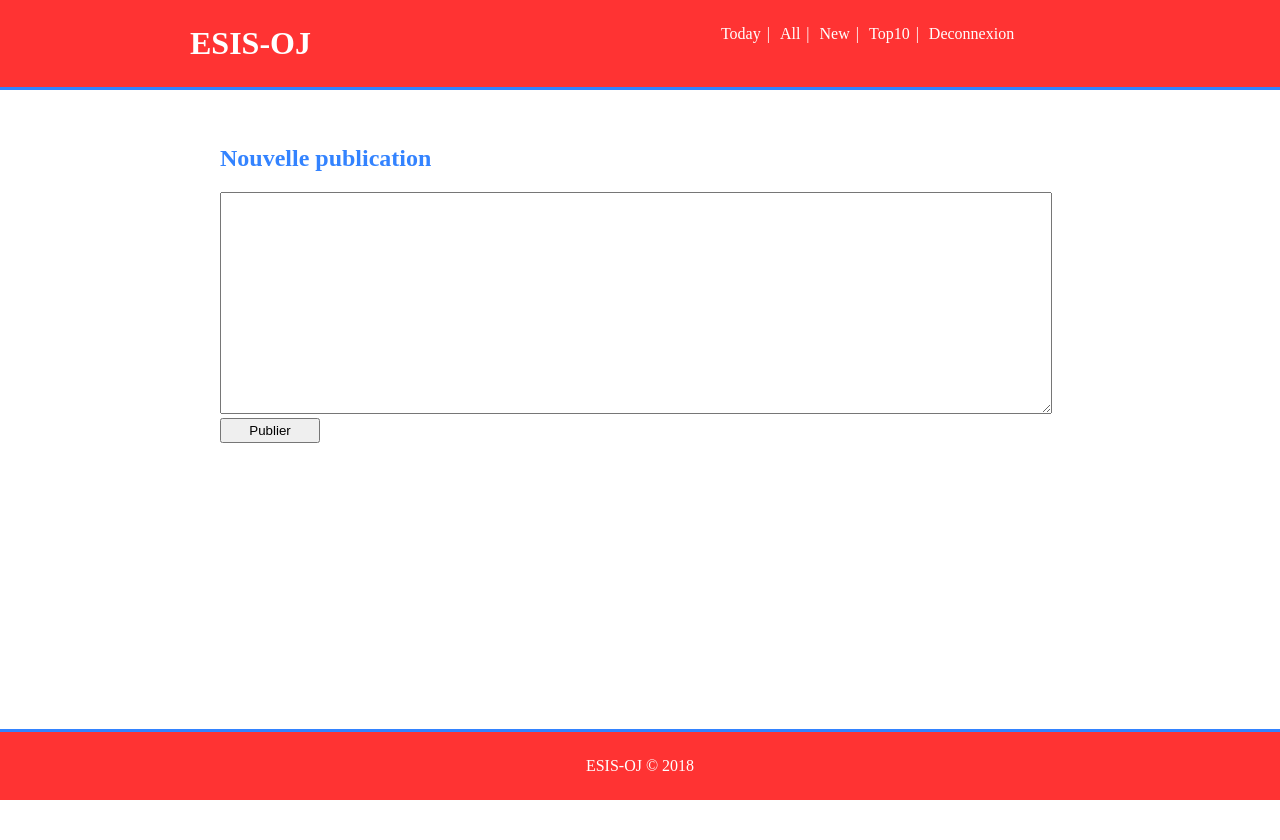
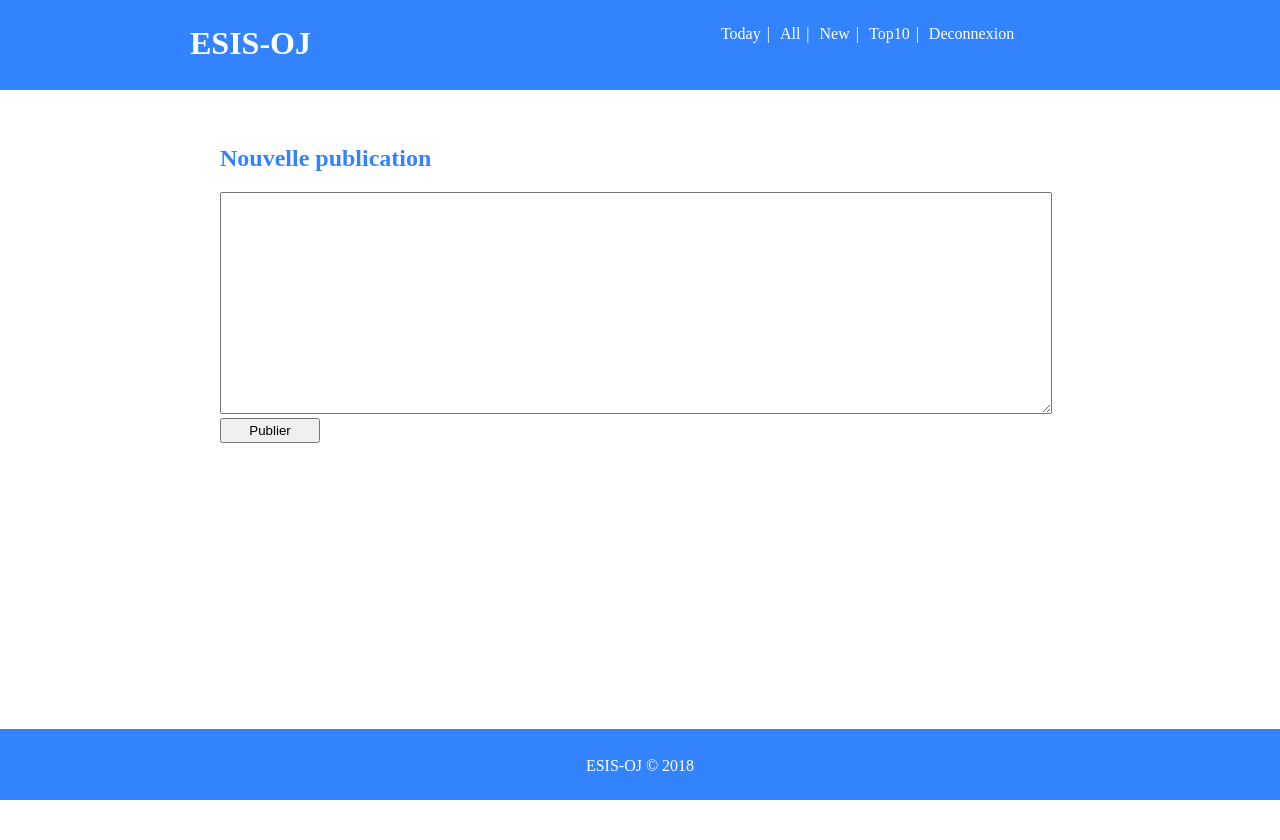
Before and after one commit to ShekMak/ESIS_OJ, a PHP site: page /views/new.php in a window 1280 px wide. Run offline with PHP 8.4, Linux system fonts and the light colour scheme; the visitor is signed in with stand-in values (Sample User, id 1).

Commit message:
I modifie design because it was ugly

```diff
--- a/views/static/css/style.css
+++ b/views/static/css/style.css
@@ -13,7 +13,7 @@
 	border-bottom: #3383FF solid 3px;
 }
 .head-group, .foot {
-	background: #FF3333;
+	background: #3383FF;
 	color: white;
 }
 .head h1, .head form {
--- a/views/static/css/suite.css
+++ b/views/static/css/suite.css
@@ -11,7 +11,7 @@
 	margin-bottom: 15px;
 }
 .toutes-publications h3 {
-	color: #FF3333;
+	color: #000000;
 	margin-bottom: 15px;
 }
 .like-dislike-comment {
```
